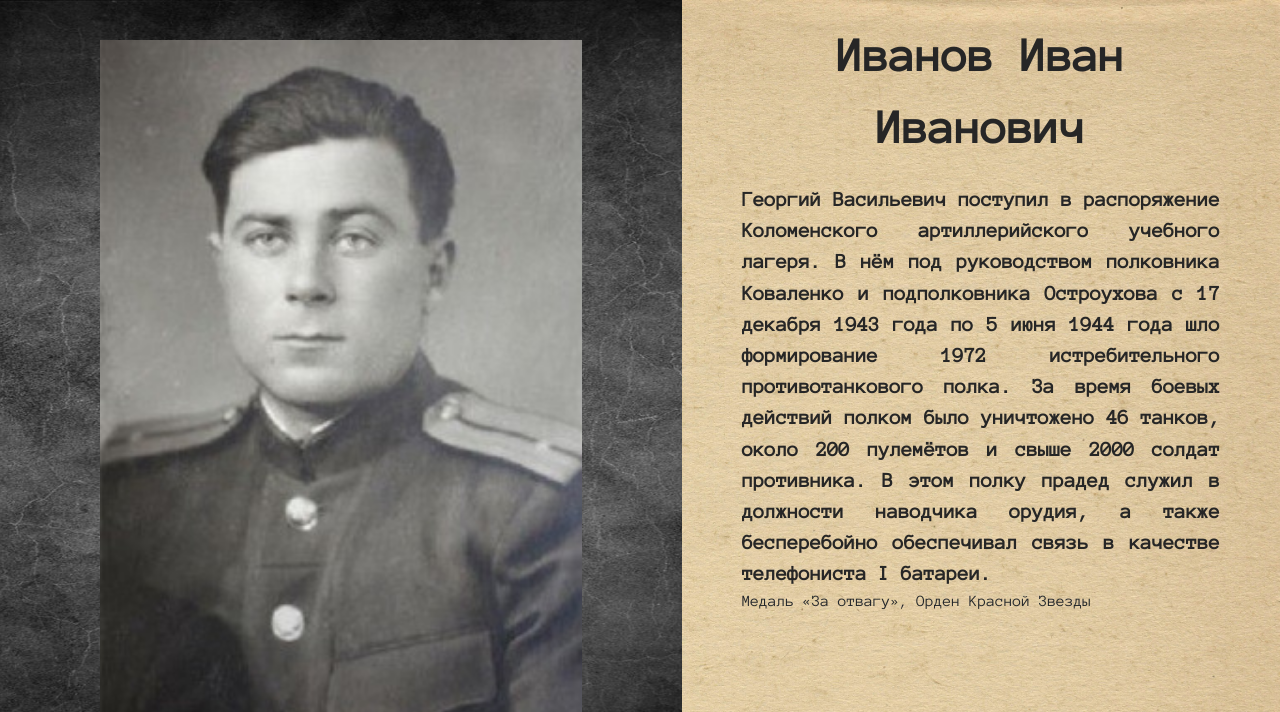
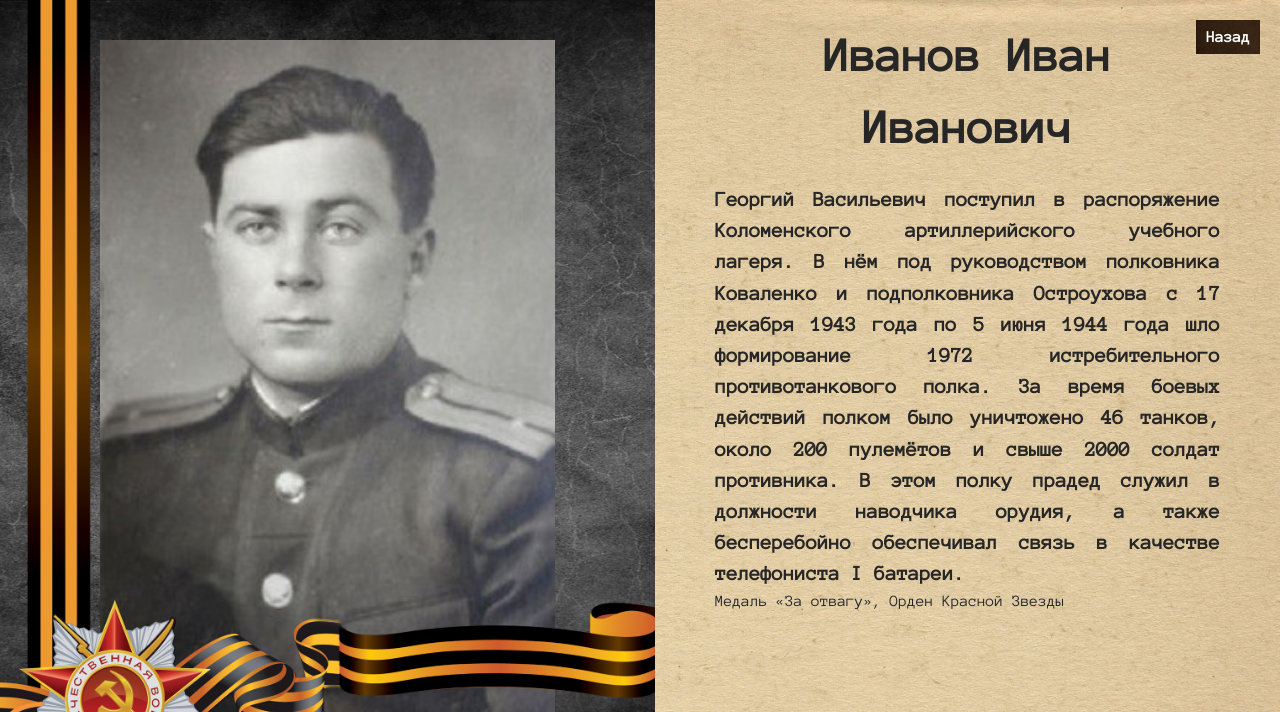
Before and after one commit to bobr-ik/pummemory.v2, a PHP site: page /person/index2.html in a window 1280 px wide. Shown: the top 712 px of the page. Run offline with PHP 8.4, Linux system fonts and the light colour scheme.

Commit message:
added frame

```diff
--- a/frontend/person/index2.html
+++ b/frontend/person/index2.html
@@ -21,17 +21,18 @@
         id="myBtn"
         class="icofont fa fa-angle-up"
         title="Перенестить на верхушку страницы">
-    </button>
+    </button> -->
 
     <div class="header">
         <button class="button" id="button1" onclick="back_button()">Назад</button>
-    </div> -->
+    </div>
 
 
     <div class="main_content">
         <div class="section_1">
             <img src="../src/frame3.jpg" alt="" class="frame">
             <img class="avatar" id="avatar" src="../src/photo.jpg">
+            <img class="new_frame" src="../src/new_frame.png" alt="">
 
         </div>
 
--- a/frontend/person/person.js
+++ b/frontend/person/person.js
@@ -9,7 +9,7 @@ function getUrlParams() {
 
 function back_button() {
     const { year_from_url } = getUrlParams();
-    window.location = `../?year=${year_from_url}`;
+    window.location = `../index.html?year=${year_from_url}`;
 }
 
 const personData = {
--- a/frontend/person/person2.css
+++ b/frontend/person/person2.css
@@ -21,6 +21,23 @@ body{
     background-repeat: no-repeat;
 }
 
+#button1{
+    position: absolute;
+    top: 20px;
+    right: 20px;
+    z-index: 9999;
+    cursor: pointer;
+    border: none;
+    background-image: url('../src/year_button.jpg');
+    background-size: cover;
+    background-repeat: no-repeat;
+    color: white;
+    user-select: none;
+    padding: 5px 10px;
+    font-family: inherit;
+    font-weight: bold;
+}
+
 .main_content{
     display: grid;
     grid-template-columns:min-content auto;
@@ -29,7 +46,8 @@ body{
     .section_1{
         padding: 20px;
         width: fit-content;
-        height: 100vh;
+        height: calc(100vh);
+        overflow: hidden;
 
 
         /* display: flex;
@@ -39,7 +57,7 @@ body{
         .avatar{
             margin: 20px 80px;
             position: relative;
-            height: calc(100% - 40px);
+            height: calc(100% - 80px);
             width: auto;
             flex: 1;
             z-index: 1;
@@ -49,11 +67,20 @@ body{
             position: absolute;
             left: -40px;
             top: 0;
-            height: 100vh;
+            height: calc(100vh);
             width: calc(100% + 40px);
             background-color: rgba(255, 255, 255, 0);
         }
-
+        .new_frame{
+            position: absolute;
+            left: 0px;
+            bottom: 0;
+            width: calc(100% + 40px);
+            background-color: rgba(255, 255, 255, 0);
+            object-fit: cover;
+            object-position: bottom;
+            z-index: 2;
+        }
     }
 
     .section_2{
@@ -83,6 +110,7 @@ body{
             color: #262626;
         }
     }
+
 
     .section_3{
         grid-column: 1 / 3;
```
Also changed, not shown: frontend/src/new_frame.png (added).
